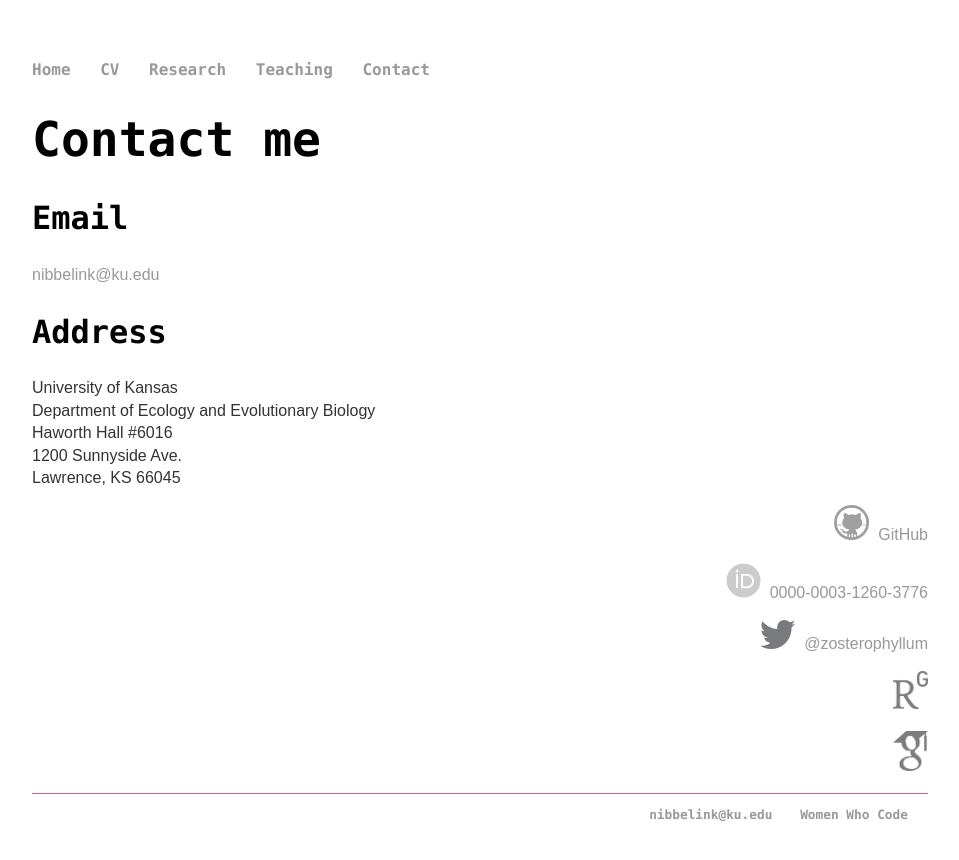
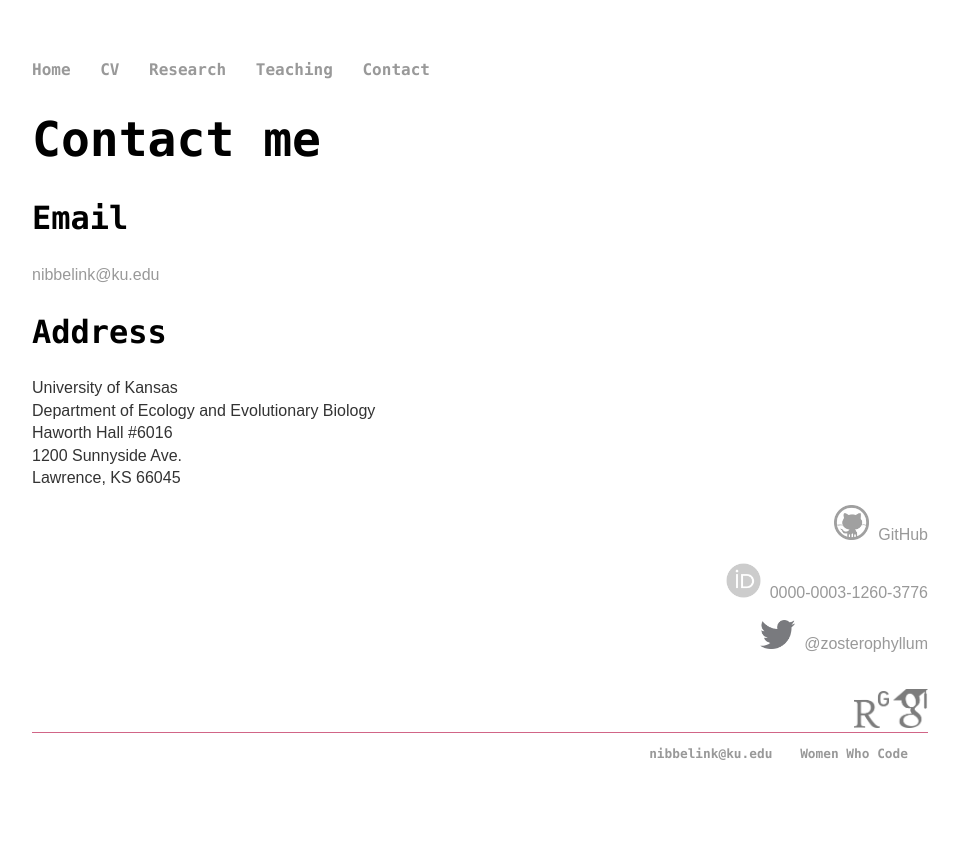
Before and after one commit to megannibbs/megannibbelink.github.io, a Jekyll site: the page built from contact/index.html, in a window 1280 px wide. Shown: the top 860 px of the page, without its empty margins (160-1119 px from the left). Built offline with Jekyll 4.4.1, drawn with Linux system fonts in a browser that asks for light colours.

Commit message:
Update index.html

```diff
--- a/contact/index.html
+++ b/contact/index.html
@@ -18,8 +18,8 @@
         	<div class="column" align="right">
 			<p><img src="/images/GH_logo.png" width="35px" alt="GitHub logo"/>&nbsp;&nbsp;<a href="https://github.com/megannibbs">GitHub</a></p>
 			<p><img src="/images/orcid.jpg" width="35px" alt="ORCID logo"/>&nbsp;&nbsp;<a href="https://orcid.org/0000-0003-1260-3776">0000-0003-1260-3776</a></p>
-			<p><img src="/images/twitter_logo.png" width="35px" alt="Twitter logo"/>&nbsp;&nbsp;<a href="https://twitter.com/zosterophyllum">@zosterophyllum</a></p>
-			<p><a href="https://www.researchgate.net/profile/Megan-Nibbelink"><img src="/images/RG_logo.png" width="35px" alt="RG logo"/></a></p>
-			<p><a href="https://scholar.google.com/citations?user=psFZBksAAAAJ&hl=en"><img src="/images/GS_logo.png" width="35px" alt="Scholar logo"/></a></p>
+			<p><img src="/images/twitter_logo.png" width="35px" alt="Twitter logo"/>&nbsp;&nbsp;<a href="https://twitter.com/zosterophyllum">@zosterophyllum</a></p></br>
+			<a href="https://www.researchgate.net/profile/Megan-Nibbelink"><img src="/images/RG_logo.png" width="35px" alt="RG logo"/></a>
+			<a href="https://scholar.google.com/citations?user=psFZBksAAAAJ&hl=en"><img src="/images/GS_logo.png" width="35px" alt="Scholar logo"/></a>
         	</div>
 	</div>
```
